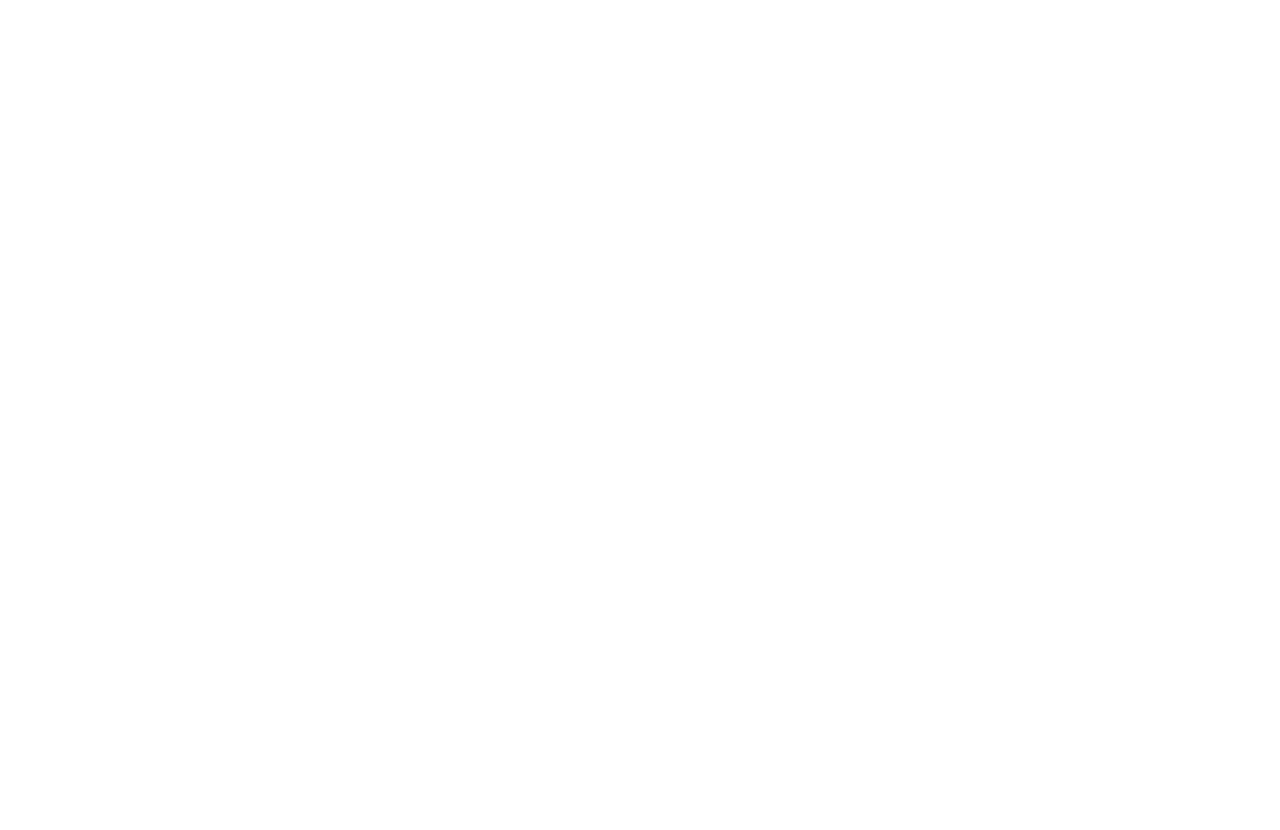
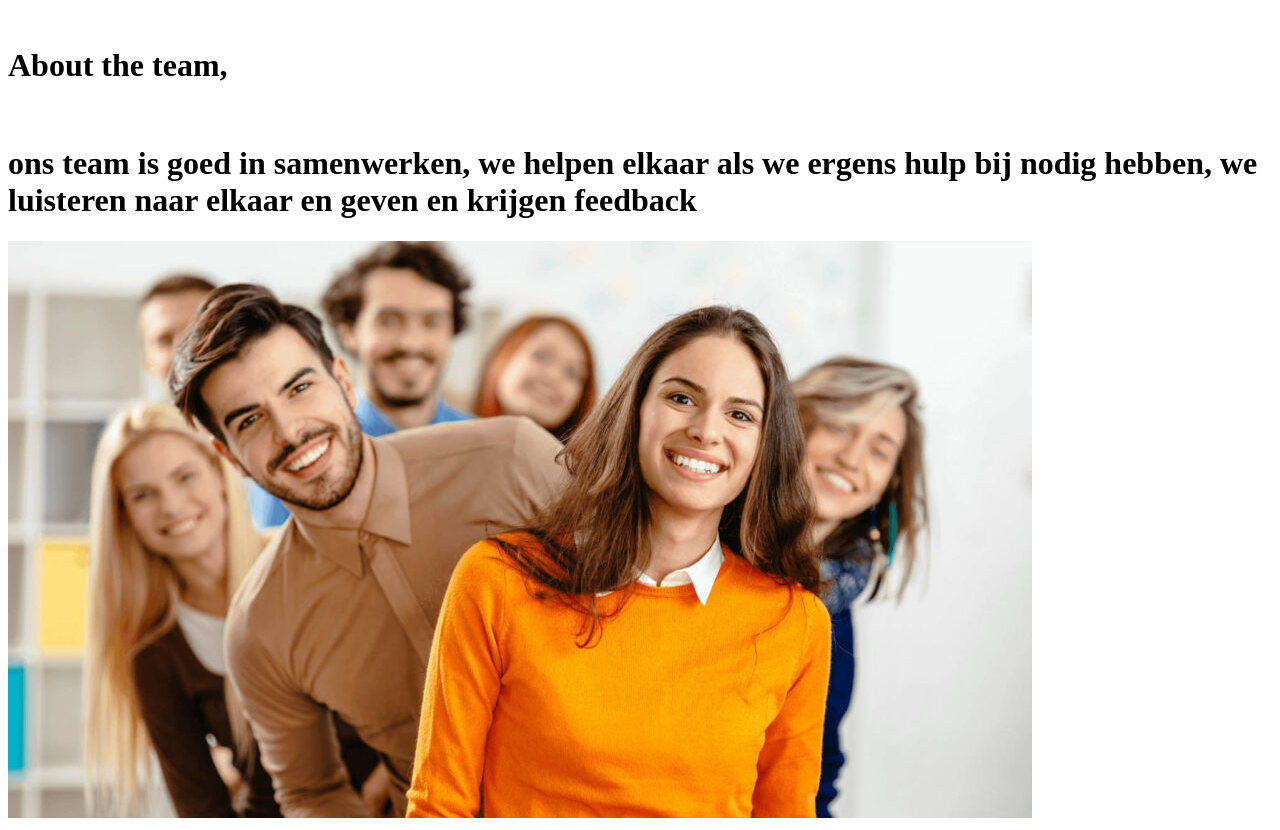
Before and after one commit to SanderDeSalamander17/Tets-Beta, a plain HTML site: page index.html in a window 1280 px wide. Before the commit the page ends 800 px from the top, so only its background shows below. Drawn offline with Linux system fonts and the light colour scheme.

Commit message:
about the team

```diff
--- a/index.html
+++ b/index.html
@@ -6,6 +6,10 @@
     <title>Document</title>
 </head>
 <body>
-
+    <br>
+<h1> About the team, </h1>
+<br>
+<h1>ons team is goed in samenwerken, we helpen elkaar als we ergens hulp bij nodig hebben, we luisteren naar elkaar en geven en krijgen feedback</h1>
+ <img src="groep.jpg" alt="groepp">
 </body>
 </html>
```
Also changed, not shown: groep.jpg (added).
